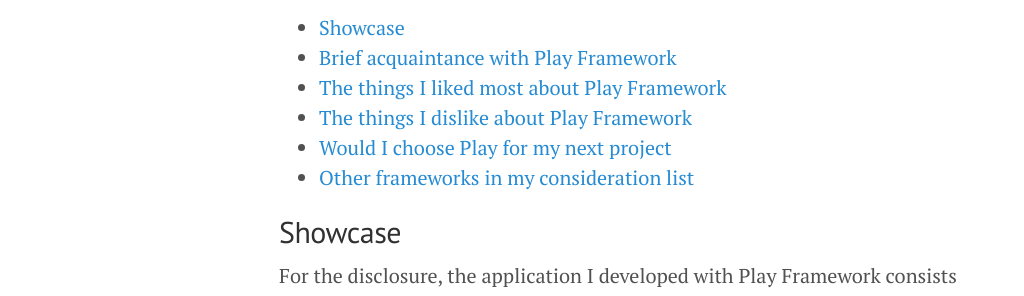
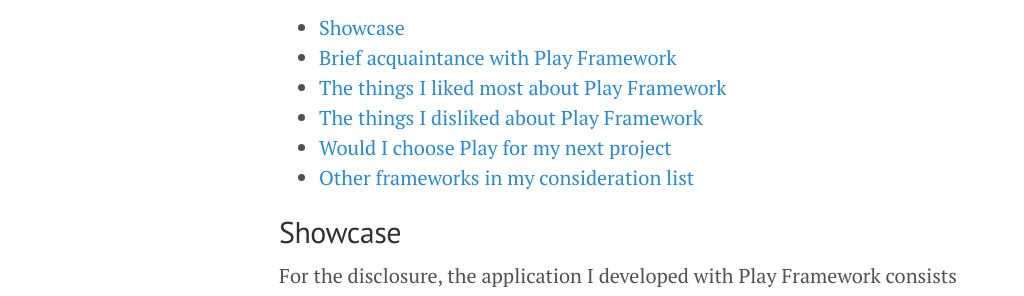
Before and after one commit to leonardinius/leonardinius.github.io, a Jekyll site: the page built from _posts/2013-12-15-summarizing-my-play-framework-experience.md, in a window 1280 px wide and 900 px high, scrolled down 493 px. Shown: the part 156-452 px from the top of the window, without its empty margins (1-1025 px from the left). Built offline with Jekyll 4.4.1, drawn with Linux system fonts in a browser that asks for light colours; Markdown is read by kramdown in place of the engine named in the settings; comment, search, counter and statistics services are not loaded; some of the changed text lies outside the part shown.

Commit message:
Play article beautified

```diff
--- a/_posts/2013-12-15-summarizing-my-play-framework-experience.md
+++ b/_posts/2013-12-15-summarizing-my-play-framework-experience.md
@@ -19,7 +19,7 @@
  - [Showcase](#showcase)
  - [Brief acquaintance with Play Framework](#brief-acquaintance-with-play-framework)
  - [The things I liked most about Play Framework](#the-things-i-liked-most-about-play-framework)
- - [The things I dislike about Play Framework](#the-things-i-dislike-about-play-framework)
+ - [The things I disliked about Play Framework](#the-things-i-dislike-about-play-framework)
  - [Would I choose Play for my next project](#would-i-choose-play-for-my-next-project)
  - [Other frameworks in my consideration list](#other-frameworks-in-my-consideration-list)
 
@@ -230,7 +230,7 @@
   using right URL or using right HTTP method etc ... I even still reference it using statically typed and
   compile-time checked helper methods. What can I say? Convenient.
 
-## The things I dislike about Play Framework ##
+## The things I disliked about Play Framework ##
 
 The list in the order of dislike:
 
```
